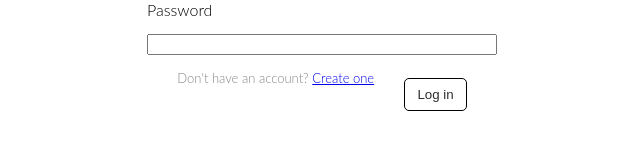
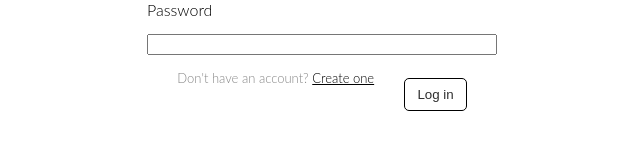
Before and after one commit to bdhmin/sd-hacks-2022, a React (Create React App) app in the folder goals-frontend/: page / in a window 1280 px wide. Shown: the part 486-636 px from the top of the page, without its empty margins (318-958 px from the left). Built offline with nearby package versions, Linux system fonts and the light colour scheme.

Commit message:
Done navbar style

```diff
--- a/goals-frontend/src/app/shared/navbar/navbar.css
+++ b/goals-frontend/src/app/shared/navbar/navbar.css
@@ -7,4 +7,6 @@
   align-items: center;
   position: fixed;
   top: 0;
+  background-color: white;
+  box-shadow: 0px 0px 33px 5px #aaeed4ac;
 }
--- a/goals-frontend/src/app/shared/navbar/navbar.tsx
+++ b/goals-frontend/src/app/shared/navbar/navbar.tsx
@@ -11,6 +11,7 @@ function Navbar() {
 
   return userId ? (
     <div className='navbar'>
+      <h2>Marathon</h2>
       {/* <p>{ userId }</p> */}
       <Link to={'/timeline/'}>Timeline</Link>
       <Link to={'/create-goal/'}>Create a Goal</Link>
--- a/goals-frontend/src/index.css
+++ b/goals-frontend/src/index.css
@@ -34,3 +34,28 @@ button:hover {
   background-color: rgb(46, 46, 46);
   color: white;
 }
+
+Link {
+  color: black;
+  text-decoration: none;
+}
+
+a {
+  color: black;
+  text-decoration: none;
+}
+
+a:hover {
+  color: black;
+  text-decoration: none;
+}
+
+a:visited {
+  color: black;
+  text-decoration: none;
+}
+
+a:active {
+  color: black;
+  text-decoration: none;
+}
```
